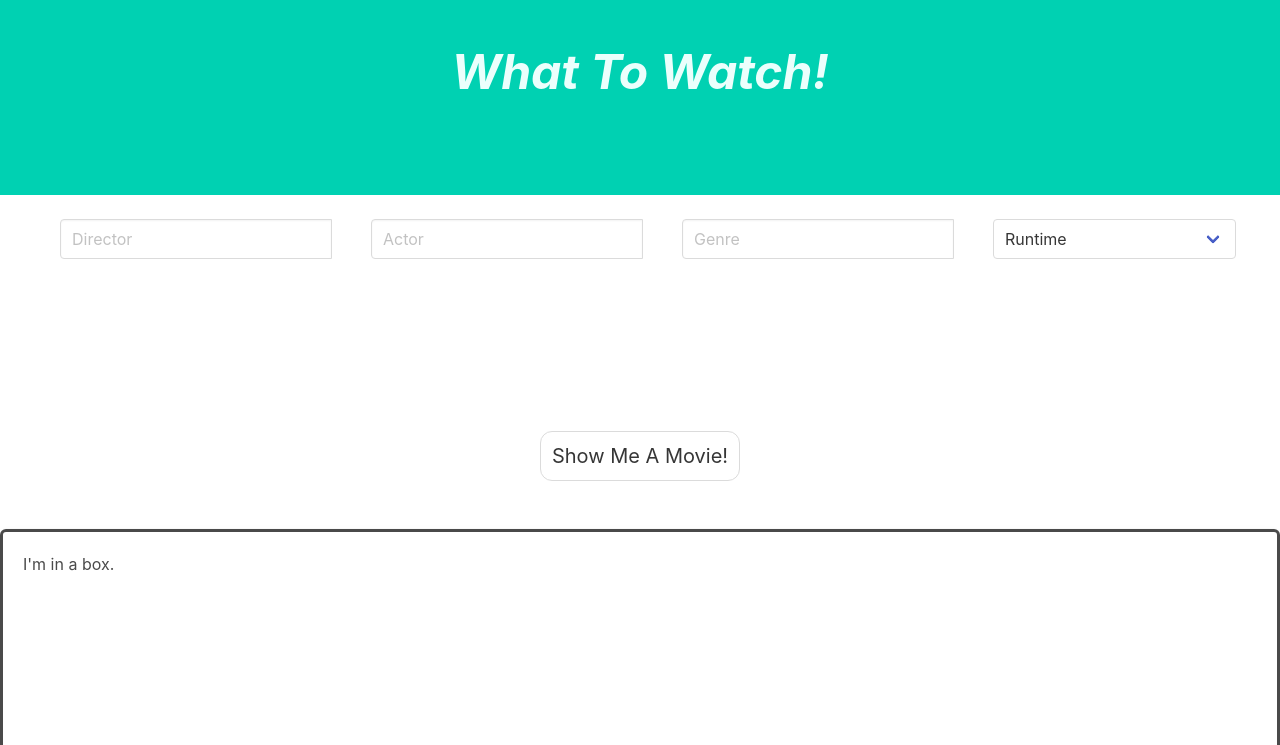
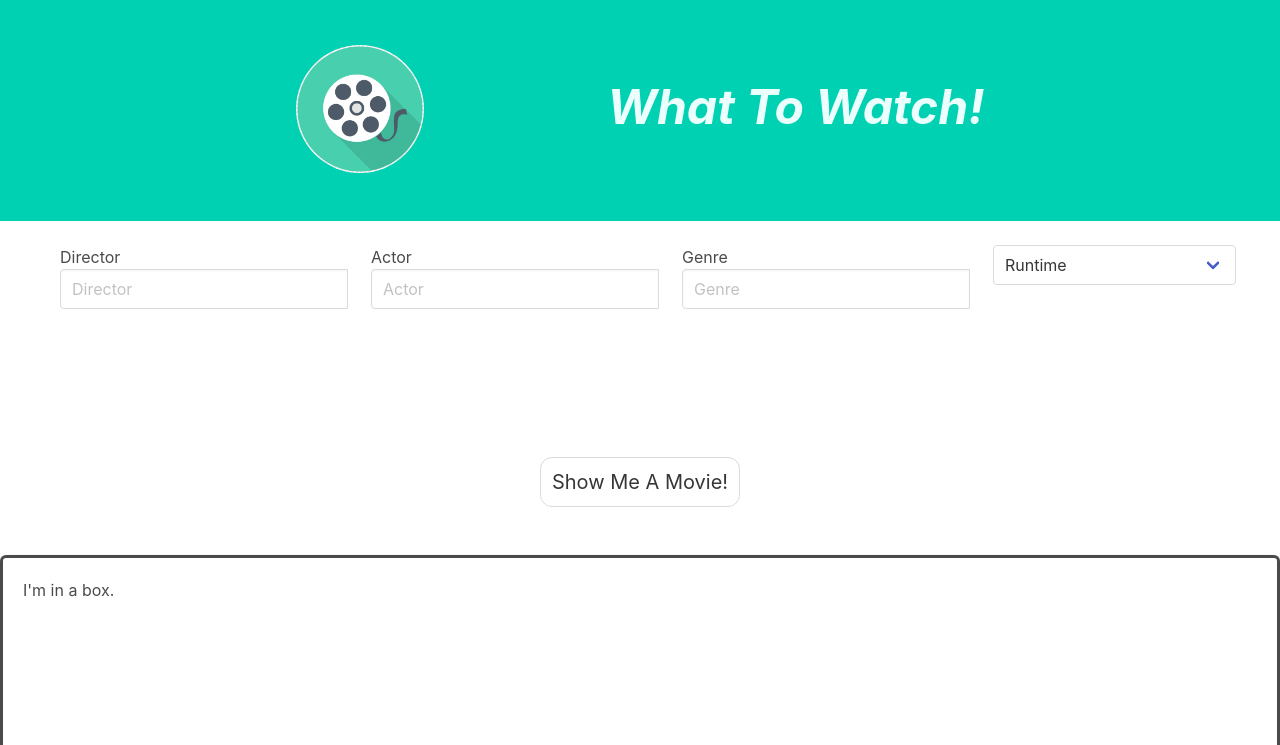
Before and after one commit to graciaan/Class-Project-1, a plain HTML site: page index.html in a window 1280 px wide. Shown: the part 55-800 px from the top of the page. Drawn offline with nearby package versions, Linux system fonts and the light colour scheme; no server answers.

Commit message:
added images and styling to html page

```diff
--- a/index.html
+++ b/index.html
@@ -32,14 +32,17 @@
   </nav>
   <!-- PAGE HERO -->
   <section class="hero is-primary has-background">
-    <div class="hero-body">
-      <div class="container has-text-centered">
+    <div style="width:100%;" class="hero-body container is-flex is-flex-direction-row is-justify-content-space-evenly is-align-items-center">
+     <div class="has-text-left has-shadow-dark image is-rounded">
+      <img class="is-rounded image is-128x128" src="assets/images/reel.icon.png" class="">
+     </div>
+     <div style="max-width: 50%;" class="has-text-centered">
         <!-- TITLE OF WEBSITE -->
         <p class="has-text-primary-light title is-size-1 has-text-weight-bold has-text-weight-bold is-italic">
           What To Watch!
         </p>
         <!-- THIS IS THE CLASS FOR THE RANDOM QUOTE API -->
-        <div class="subtitle mt-6 is-italic" id="quote">
+        <div class="subtitle  is-italic" id="quote">
 
         </div>
       </div>
@@ -56,6 +59,7 @@
 
         <div class="field has-addons">
           <div class="control">
+            <label>Director</label>
             <input class="input" type="text" placeholder="Director">
           </div>
           <div class="control ">
@@ -68,6 +72,7 @@
 
         <div class="field has-addons">
           <div class="control">
+            <label>Actor</label>
             <input class="input" type="text" placeholder="Actor">
           </div>
           <div class="control ">
@@ -81,6 +86,7 @@
         <!-- SEARCH FOR GENRE-->
         <div class="field has-addons">
           <div class="control">
+            <label class="">Genre</label>
             <input class="input" type="text" placeholder="Genre">
           </div>
           <div class="control ">
@@ -92,6 +98,7 @@
       <div class="column">
         <!-- SELECT RUNTIME -->
         <div class="select">
+          <div></div>
           <select>
             <option>Runtime</option>
             <option>Less than one hour</option>
```
Also changed, not shown: assets/images/reel.icon.png (added).
